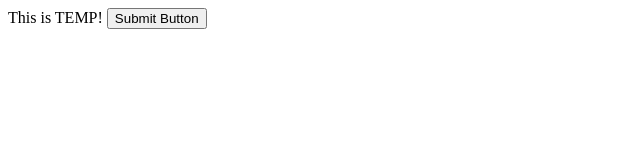
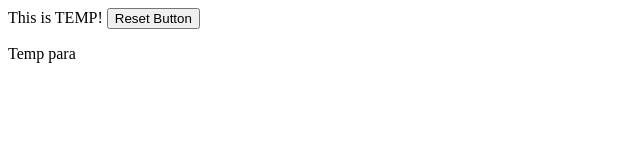
Before and after one commit to vaibhav555s/Sample1, a plain HTML site: page temp1.html in a window 1280 px wide. Shown: the whole page, without its empty margins (0-640 px from the left). Drawn offline with Linux system fonts and the light colour scheme.

Commit message:
Modified submit to reset

```diff
--- a/temp1.html
+++ b/temp1.html
@@ -7,6 +7,7 @@
 </head>
 <body>
     This is TEMP!
-    <button>Submit Button</button>
+    <button>Reset Button</button>
+    <p>Temp para</p>
 </body>
 </html>
```
